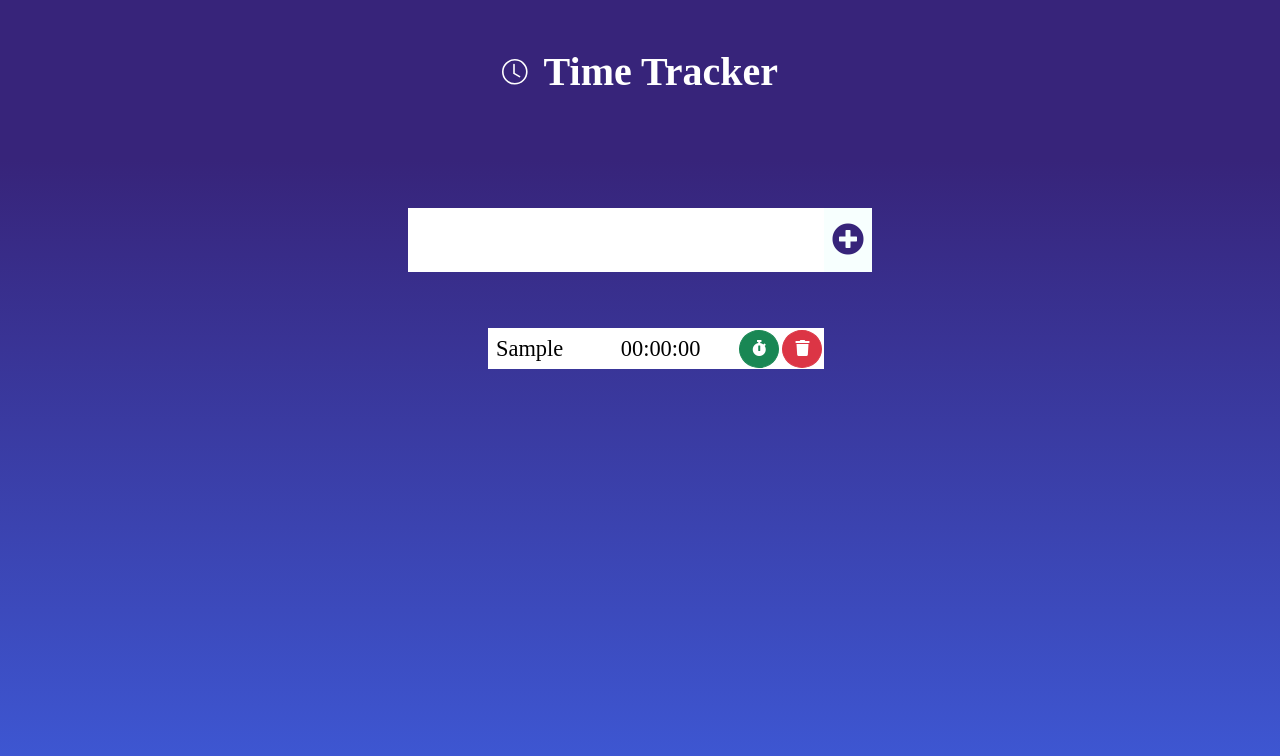
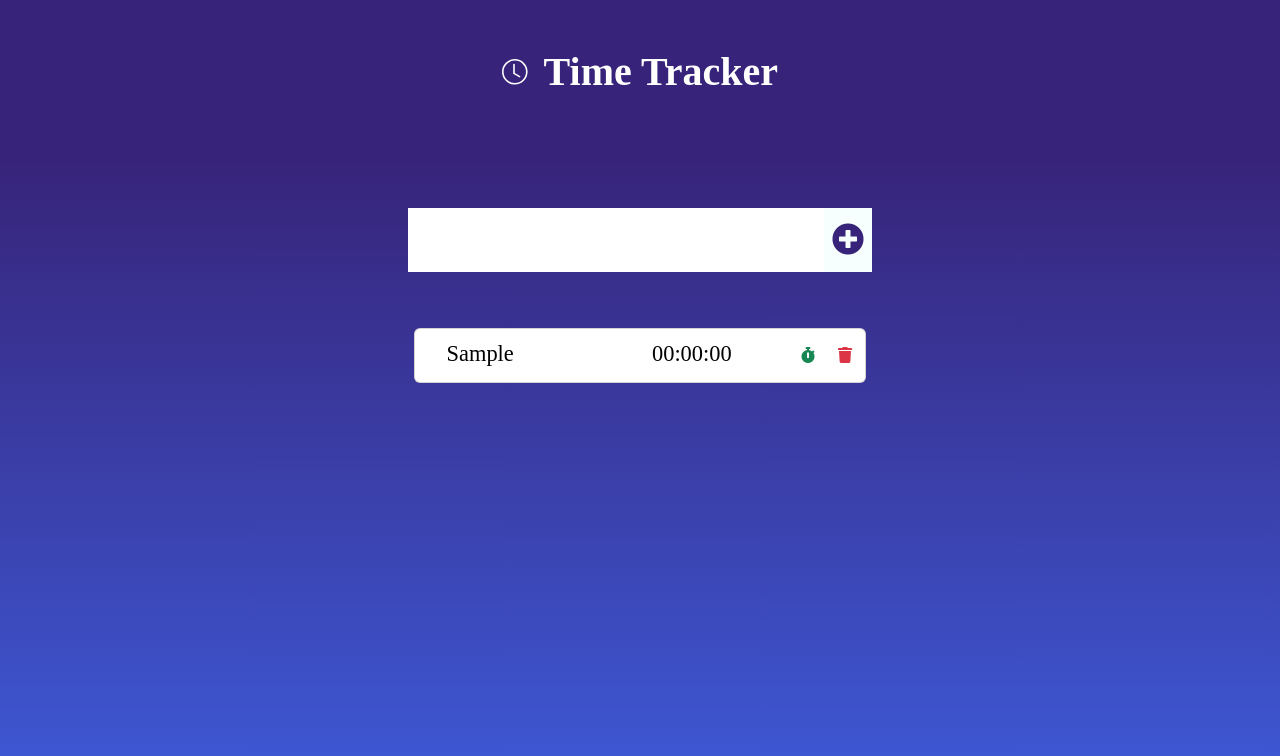
Before and after one commit to BSkura98/TimeTracker, a React (Create React App) app: page / in a window 1280 px wide. Both pictures are taken after typing "Sample" into the empty fields and a click on the button 848 px from the left and 240 px from the top of the page. Shown: the top 756 px of the page. Built offline with nearby package versions, Linux system fonts and the light colour scheme.

Commit message:
Improve the look of list elements

```diff
--- a/src/App.scss
+++ b/src/App.scss
@@ -58,16 +58,3 @@ form button:hover {
   background: #37247a;
   color: white;
 }
-
-.timer-container {
-  display: flex;
-  justify-content: center;
-  align-items: center;
-}
-
-.timer-list {
-  min-width: 30%;
-  // max-width: 50rem;
-  // width: 30%;
-  list-style: none;
-}
--- a/src/components/Timer/Timer.js
+++ b/src/components/Timer/Timer.js
@@ -1,7 +1,9 @@
 import React, { useContext } from "react";
 import Button from "react-bootstrap/Button";
+import Card from "react-bootstrap/Card";
+import { Container, Row, Col, ButtonGroup } from "react-bootstrap";
+
 import "./style.scss";
-
 import { TimerContext } from "../../App";
 
 const Timer = ({ timer }) => {
@@ -12,7 +14,7 @@ const Timer = ({ timer }) => {
     startStopTimer(timer, true);
   };
 
-  const displayTime = () => {
+  const getTimerTime = () => {
     let h = timer.h >= 10 ? timer.h : "0" + timer.h;
     let m = timer.m >= 10 ? timer.m : "0" + timer.m;
     let s = timer.s >= 10 ? timer.s : "0" + timer.s;
@@ -20,22 +22,31 @@ const Timer = ({ timer }) => {
   };
 
   return (
-    <div className="timer">
-      <li className="timer-item">{timer.name}</li>
-      <li>{displayTime()}</li>
+    <Card className="timer mb-1">
+      <Card.Body className="p-2" style={{ width: "100%" }}>
+        <Container>
+          <Row>
+            <Col xs={6}>{timer.name}</Col>
+            <Col xs={4}>{getTimerTime()}</Col>
+            <Col xs={2}>
+              <ButtonGroup>
                 <Button
                   onClick={() => {
                     startStopTimer(timer);
                   }}
-        variant="success"
-        className="item-button rounded-circle"
+                  variant="outline-success"
                 >
                   <i className="fas fa-stopwatch"></i>
                 </Button>
-      <Button onClick={deleteHandler} variant="danger" className="item-button rounded-circle">
+                <Button onClick={deleteHandler} variant="outline-danger">
                   <i className="fas fa-trash"></i>
                 </Button>
-    </div>
+              </ButtonGroup>
+            </Col>
+          </Row>
+        </Container>
+      </Card.Body>
+    </Card>
   );
 };
 
--- a/src/components/Timer/style.scss
+++ b/src/components/Timer/style.scss
@@ -7,16 +7,11 @@
   justify-content: space-between;
   align-items: center;
   transition: all 1s ease;
+  max-width: 28.3rem;
+  margin-left: auto;
+  margin-right: auto;
 }
 
-.timer li {
-  flex: 1;
+.btn {
+  border: none;
 }
-
-.timer-item {
-  padding: 0rem 0.5rem;
-}
-
-.item-button {
-  margin: 0.1rem;
-}
--- a/src/components/TimerList/TimerList.js
+++ b/src/components/TimerList/TimerList.js
@@ -1,4 +1,7 @@
 import React, { useContext } from "react";
+import Container from "react-bootstrap/Container";
+import Col from "react-bootstrap/Col";
+import Row from "react-bootstrap/Row";
 
 import Timer from "../Timer/Timer";
 import { TimerContext } from "../../App";
@@ -7,13 +10,15 @@ const TimerList = () => {
   const { state } = useContext(TimerContext);
 
   return (
-    <div className="timer-container">
-      <ul className="timer-list">
+    <Container className="timer-container">
+      <Col>
         {state.timers?.map((timer) => (
-          <Timer key={timer.id} timer={timer} />
+          <Row>
+            <Timer key={timer.id} timer={timer} />
+          </Row>
         ))}
-      </ul>
-    </div>
+      </Col>
+    </Container>
   );
 };
 
```
Lines whose indentation alone changed are shown as unchanged.
